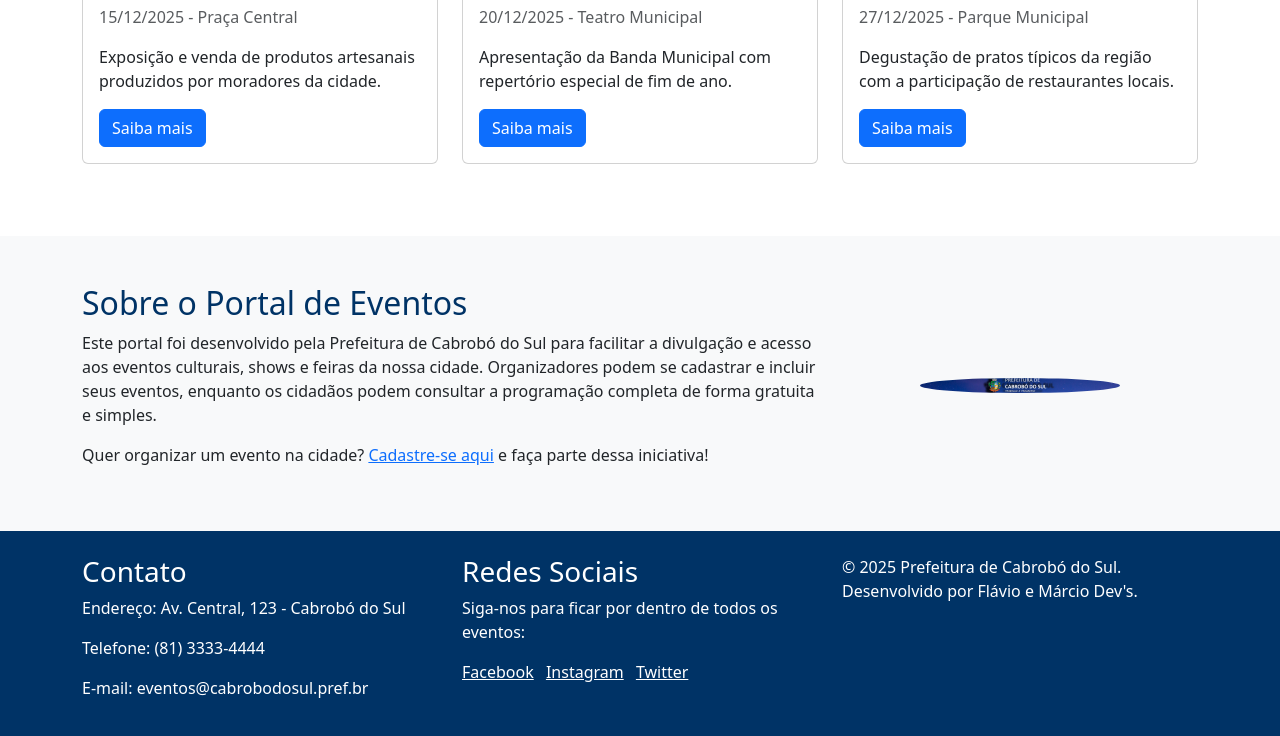
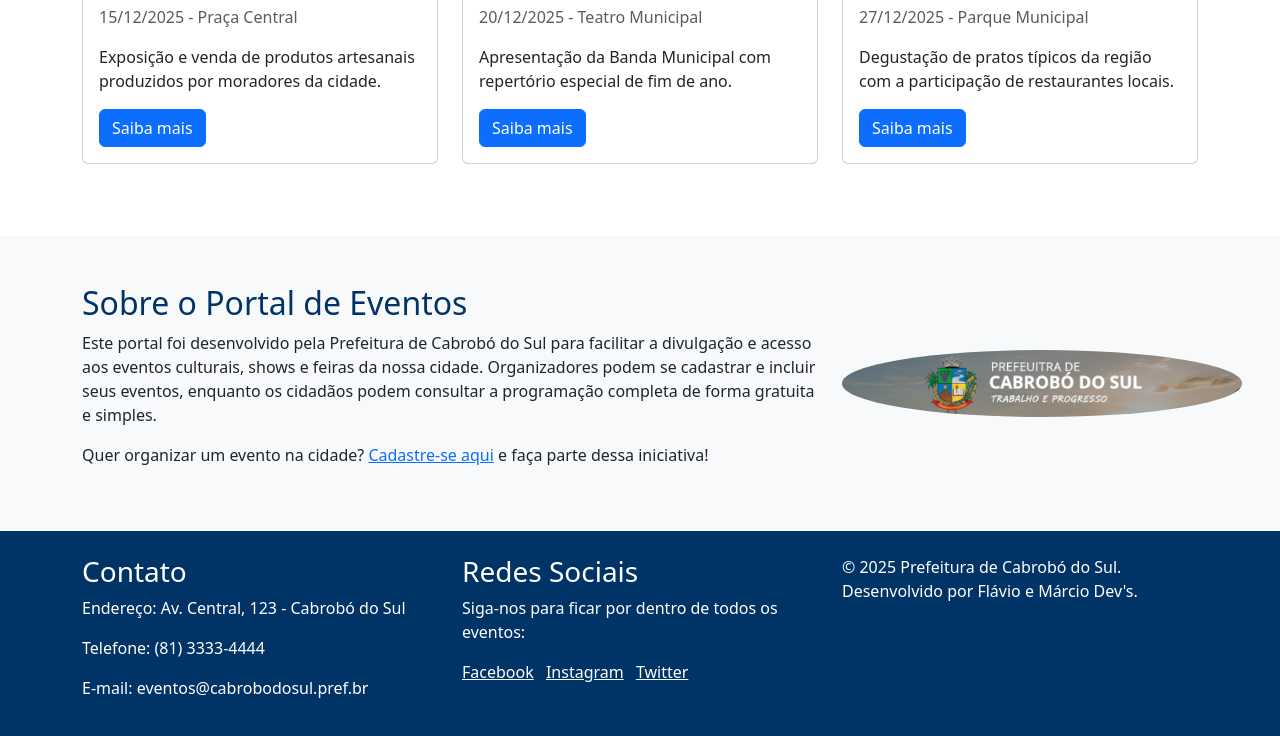
Before and after one commit to flaviolealsilva/av2roger, a plain HTML site: page index.html in a window 1280 px wide. Shown: the part 986-1722 px from the top of the page. Drawn offline with nearby package versions, Linux system fonts and the light colour scheme.

```diff
--- a/index.html
+++ b/index.html
@@ -1,23 +1,40 @@
+<!-- Define o tipo de documento como HTML5 -->
 <!DOCTYPE html>
+<!-- Elemento raiz do documento, define o idioma como português do Brasil -->
 <html lang="pt-BR">
+<!-- Cabeçalho do documento, contém metadados e links para folhas de estilo -->
 <head>
+    <!-- Define a codificação de caracteres como UTF-8 -->
     <meta charset="UTF-8">
+    <!-- Configura a viewport para garantir que a página seja responsiva em dispositivos móveis -->
     <meta name="viewport" content="width=device-width, initial-scale=1.0">
+    <!-- Título da página, exibido na aba do navegador -->
     <title>Cabrobó do Sul - Eventos Culturais</title>
+    <!-- Link para a folha de estilo do Bootstrap via CDN -->
     <link href="https://cdn.jsdelivr.net/npm/bootstrap@5.3.3/dist/css/bootstrap.min.css" rel="stylesheet">
+    <!-- Link para a folha de estilo personalizada -->
     <link rel="stylesheet" href="css/estilo.css">
 </head>
+<!-- Corpo do documento, contém todo o conteúdo visível da página -->
 <body>
+    <!-- Seção do cabeçalho da página -->
     <header class="bg-primary text-white">
+        <!-- Link no banner que leva para a página inicial -->
         <a href="index.html">
+            <!-- Imagem do banner, fluida e com 100% da largura -->
             <img src="img/banner.png" class="img-fluid w-100">
         </a>
+        <!-- Container para alinhar o conteúdo do cabeçalho -->
         <div class="container">
+            <!-- Barra de navegação -->
             <nav class="navbar navbar-expand-lg navbar-dark">
+                <!-- Botão para expandir/recolher o menu em telas pequenas (hambúrguer) -->
                 <button class="navbar-toggler" type="button" data-bs-toggle="collapse" data-bs-target="#menu">
                     <span class="navbar-toggler-icon"></span>
                 </button>
+                <!-- Conteúdo da barra de navegação que será recolhido em telas menores -->
                 <div class="collapse navbar-collapse" id="menu">
+                    <!-- Lista de links de navegação, alinhada à direita -->
                     <ul class="navbar-nav ms-auto">
                         <li class="nav-item"><a class="nav-link active" href="index.html">Início</a></li>
                         <li class="nav-item"><a class="nav-link" href="eventos.html">Eventos</a></li>
@@ -28,23 +45,33 @@
         </div>
     </header>
 
+    <!-- Conteúdo principal da página -->
     <main>
+        <!-- Seção "hero" com vídeo de fundo -->
         <section class="hero">
+            <!-- Vídeo de fundo com autoplay, loop e sem som -->
             <video autoplay loop muted class="video-bg">
                 <source src="vid/vid.mp4" type="video/mp4">
             </video>
+            <!-- Container para o texto sobreposto ao vídeo -->
             <div class="container">
                 <h1 class="display-4">Eventos da nossa cidade</h1>
                 <p class="lead">Descubra shows, feiras e atividades culturais em Cabrobó do Sul</p>
+                <!-- Botão de chamada para ação -->
                 <a href="eventos.html" class="btn btn-light btn-lg">Ver todos os eventos</a>
             </div>
         </section>
 
+        <!-- Seção de "Próximos Eventos" -->
         <section class="py-5">
             <div class="container">
+                <!-- Título da seção -->
                 <h2 class="text-primary text-center mb-4">Próximos Eventos</h2>
+                <!-- Linha para organizar os cards de eventos -->
                 <div class="row">
+                    <!-- Coluna para o primeiro evento -->
                     <div class="col-md-4 mb-4">
+                        <!-- Card do evento -->
                         <div class="card">
                             <img src="https://t4.ftcdn.net/jpg/04/22/56/27/240_F_422562769_Mzb86IyuCfloSl3S5pDtkUaSb3IpXm9j.jpg" class="card-img-top">
                             <div class="card-body">
@@ -55,7 +82,9 @@
                             </div>
                         </div>
                     </div>
+                    <!-- Coluna para o segundo evento -->
                     <div class="col-md-4 mb-4">
+                        <!-- Card do evento -->
                         <div class="card">
                             <img src="https://t3.ftcdn.net/jpg/01/48/33/68/240_F_148336880_99AmIhrafaP6ftzUJRE32yez6XYSZejZ.jpg" class="card-img-top">
                             <div class="card-body">
@@ -66,7 +95,9 @@
                             </div>
                         </div>
                     </div>
+                    <!-- Coluna para o terceiro evento -->
                     <div class="col-md-4 mb-4">
+                        <!-- Card do evento -->
                         <div class="card">
                             <img src="https://t3.ftcdn.net/jpg/02/85/93/38/240_F_285933854_KNtxwqb1lLD8JklMi7oJf9p8y7QAZIQk.jpg" class="card-img-top">
                             <div class="card-body">
@@ -81,31 +112,39 @@
             </div>
         </section>
 
+        <!-- Seção "Sobre o Portal" -->
         <section class="bg-light py-5">
             <div class="container">
+                <!-- Linha para alinhar texto e imagem -->
                 <div class="row align-items-center">
+                    <!-- Coluna para o texto descritivo -->
                     <div class="col-md-8">
                         <h2 class="text-primary">Sobre o Portal de Eventos</h2>
                         <p>Este portal foi desenvolvido pela Prefeitura de Cabrobó do Sul para facilitar a divulgação e acesso aos eventos culturais, shows e feiras da nossa cidade. Organizadores podem se cadastrar e incluir seus eventos, enquanto os cidadãos podem consultar a programação completa de forma gratuita e simples.</p>
                         <p>Quer organizar um evento na cidade? <a href="cadastro.html">Cadastre-se aqui</a> e faça parte dessa iniciativa!</p>
                     </div>
+                    <!-- Coluna para a imagem -->
                     <div class="col-md-4 text-center">
-                        <img src="img/banner.png" class="img-fluid rounded-circle" style="max-width: 200px;">
+                        <img src="img/banner00.png" class="img-fluid rounded-circle" style="max-width: 400px;">
                     </div>
                 </div>
             </div>
         </section>
     </main>
 
+    <!-- Rodapé da página -->
     <footer class="bg-primary text-white py-4 mt-auto">
         <div class="container">
+            <!-- Linha para organizar o conteúdo do rodapé -->
             <div class="row">
+                <!-- Coluna de Contato -->
                 <div class="col-md-4 mb-3">
                     <h3>Contato</h3>
                     <p>Endereço: Av. Central, 123 - Cabrobó do Sul</p>
                     <p>Telefone: (81) 3333-4444</p>
                     <p>E-mail: eventos@cabrobodosul.pref.br</p>
                 </div>
+                <!-- Coluna de Redes Sociais -->
                 <div class="col-md-4 mb-3">
                     <h3>Redes Sociais</h3>
                     <p>Siga-nos para ficar por dentro de todos os eventos:</p>
@@ -115,6 +154,7 @@
                         <a href="#" class="text-white">Twitter</a>
                     </div>
                 </div>
+                <!-- Coluna de Copyright -->
                 <div class="col-md-4">
                     <p>&copy; 2025 Prefeitura de Cabrobó do Sul. Desenvolvido por Flávio e Márcio Dev's.</p>
                 </div>
@@ -122,6 +162,7 @@
         </div>
     </footer>
 
+    <!-- Script do Bootstrap para funcionalidades como o menu responsivo -->
     <script src="https://cdn.jsdelivr.net/npm/bootstrap@5.3.3/dist/js/bootstrap.bundle.min.js"></script>
 </body>
 </html>
```
